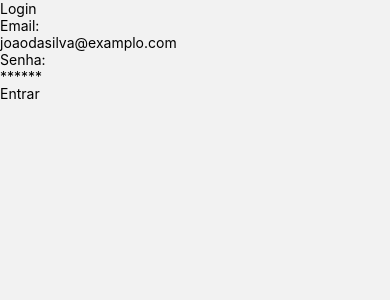
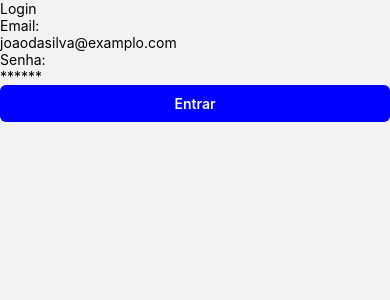
Before and after one commit to Alex-dll/desafio-hand-talk, a React Native app: screen /login in a window 390 px wide. Shown: the top 300 px of the page. Built offline with nearby package versions, Linux system fonts and the light colour scheme.

Commit message:
feat: styles

```diff
--- a/src/components/ButtonConfirm/index.tsx
+++ b/src/components/ButtonConfirm/index.tsx
@@ -1,5 +1,7 @@
 import React from "react";
 import { Text, TouchableOpacity, TouchableOpacityProps } from "react-native";
+
+import styles from "./styles";
 
 type IButtonProps = {
   children: string;
@@ -7,8 +9,8 @@ type IButtonProps = {
 
 export default function ButtonConfirm({ children, ...rest }: IButtonProps) {
   return (
-    <TouchableOpacity {...rest}>
-      <Text>{children}</Text>
+    <TouchableOpacity style={styles.button} {...rest}>
+      <Text style={styles.textButton}>{children}</Text>
     </TouchableOpacity>
   );
 }
--- a/src/components/ButtonConfirm/styles.ts
+++ b/src/components/ButtonConfirm/styles.ts
@@ -0,0 +1,18 @@
+import { StyleSheet } from "react-native";
+
+const styles = StyleSheet.create({
+  button: {
+    backgroundColor: "blue",
+    padding: 10,
+    alignItems: "center",
+    justifyContent: "center",
+    borderRadius: 6,
+  },
+  textButton: {
+    color: "white",
+    fontSize: 14,
+    fontWeight: "600",
+  },
+});
+
+export default styles;
```
